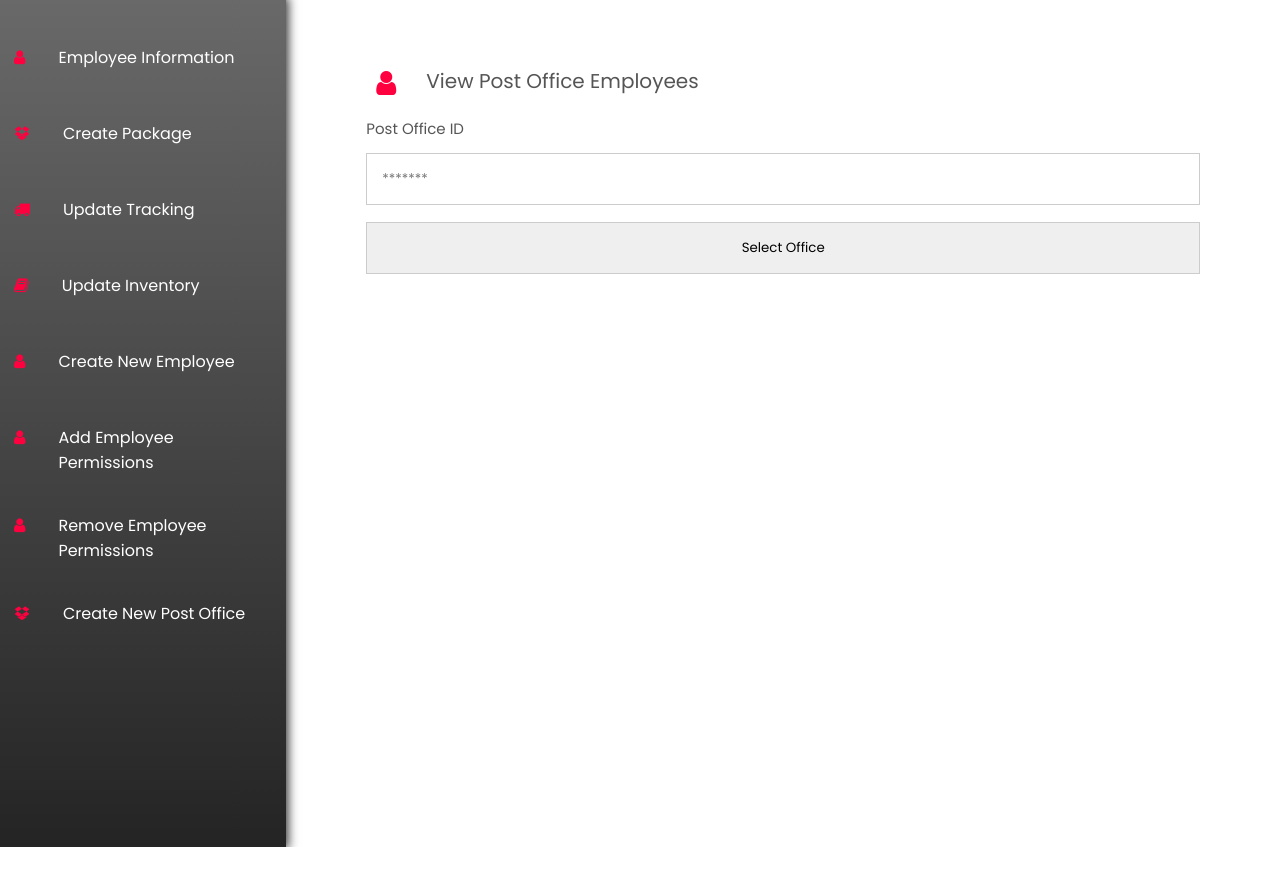
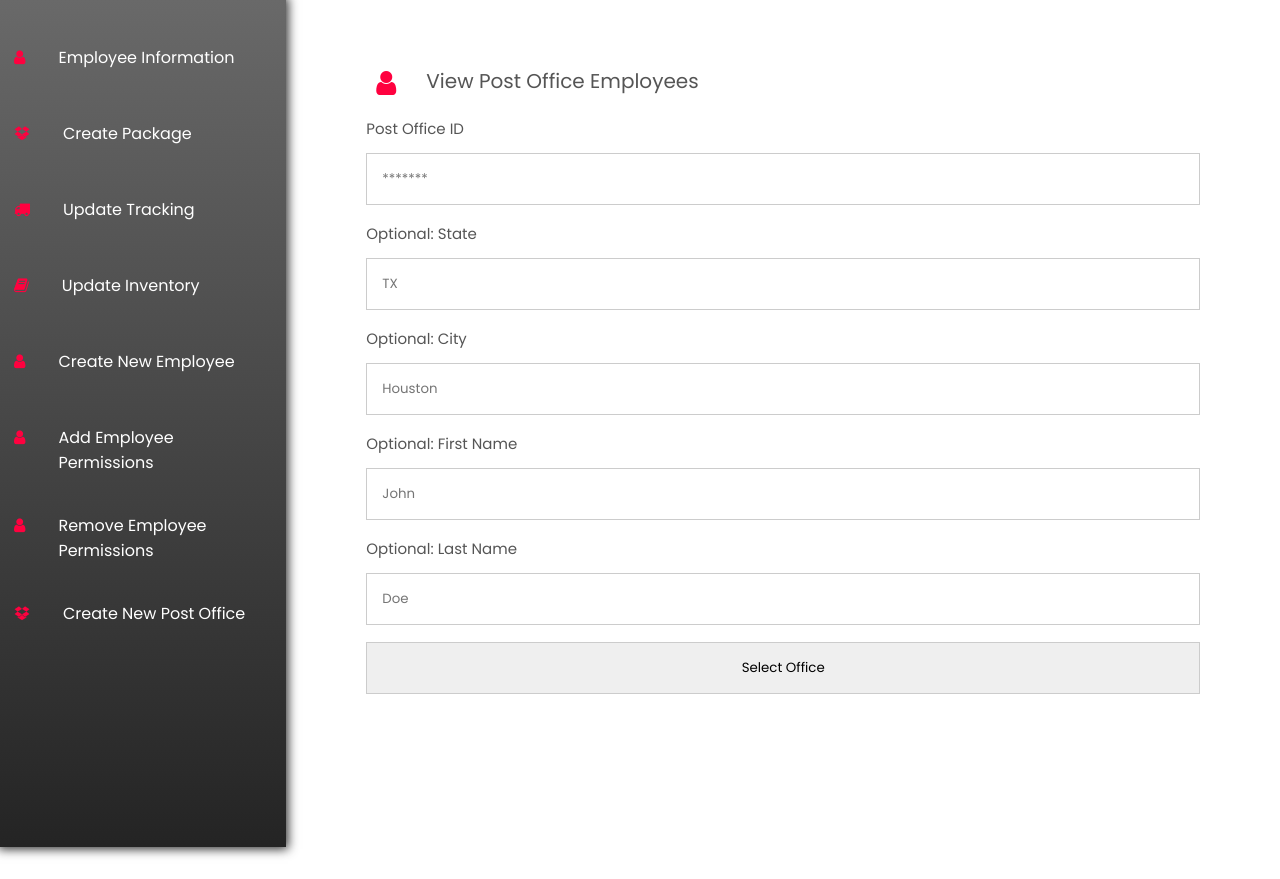
Before and after one commit to ArmandoMorales/COSC3380-PostOffice, a PHP site: page /admin-services-ViewEmp.php in a window 1280 px wide. Shown: the part 201-1080 px from the top of the page. Before the commit the page ends 1048 px from the top, so only its background shows below. Run offline with PHP 8.4, Linux system fonts and the light colour scheme.

Commit message:
Completed View #1

```diff
--- a/root/pages/admin-services-ViewEmp.php
+++ b/root/pages/admin-services-ViewEmp.php
@@ -61,6 +61,30 @@
                 </span>
                 </div>
                 <input type="text" name="pID" placeholder="*******" required>
+                <div>
+                <span>
+                    <h2>Optional: State</h2>
+                </span>
+                </div>
+                <input type="text" name="state" placeholder="TX">
+                <div>
+                <span>
+                    <h2>Optional: City</h2>
+                </span>
+                </div>
+                <input type="text" name="city" placeholder="Houston">
+                <div>
+                <span>
+                    <h2>Optional: First Name</h2>
+                </span>
+                </div>
+                <input type="text" name="fname" placeholder="John">
+                <div>
+                <span>
+                    <h2>Optional: Last Name</h2>
+                </span>
+                </div>
+                <input type="text" name="lname" placeholder="Doe">
                 <input type="submit" name="choosePO" value="Select Office"/>
                 </form>
 
```
Also changed, not shown: root/pages/admin-services-ViewEmp2.php (+27 -2 lines).
